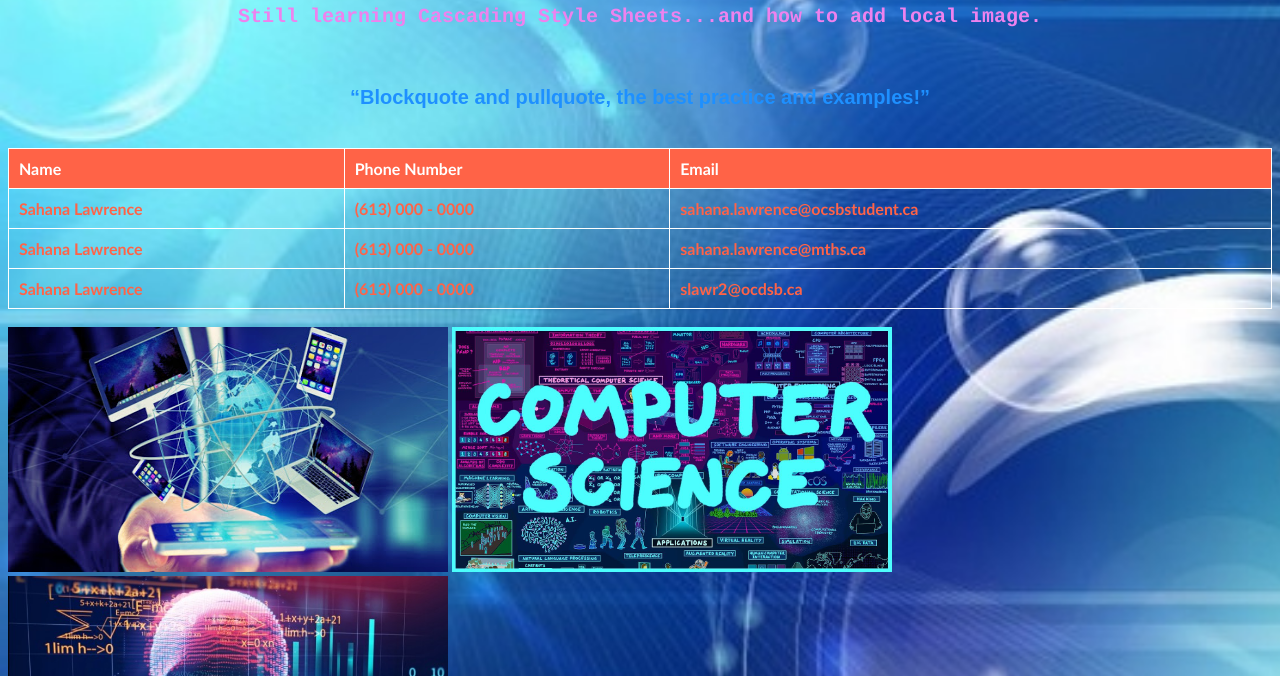
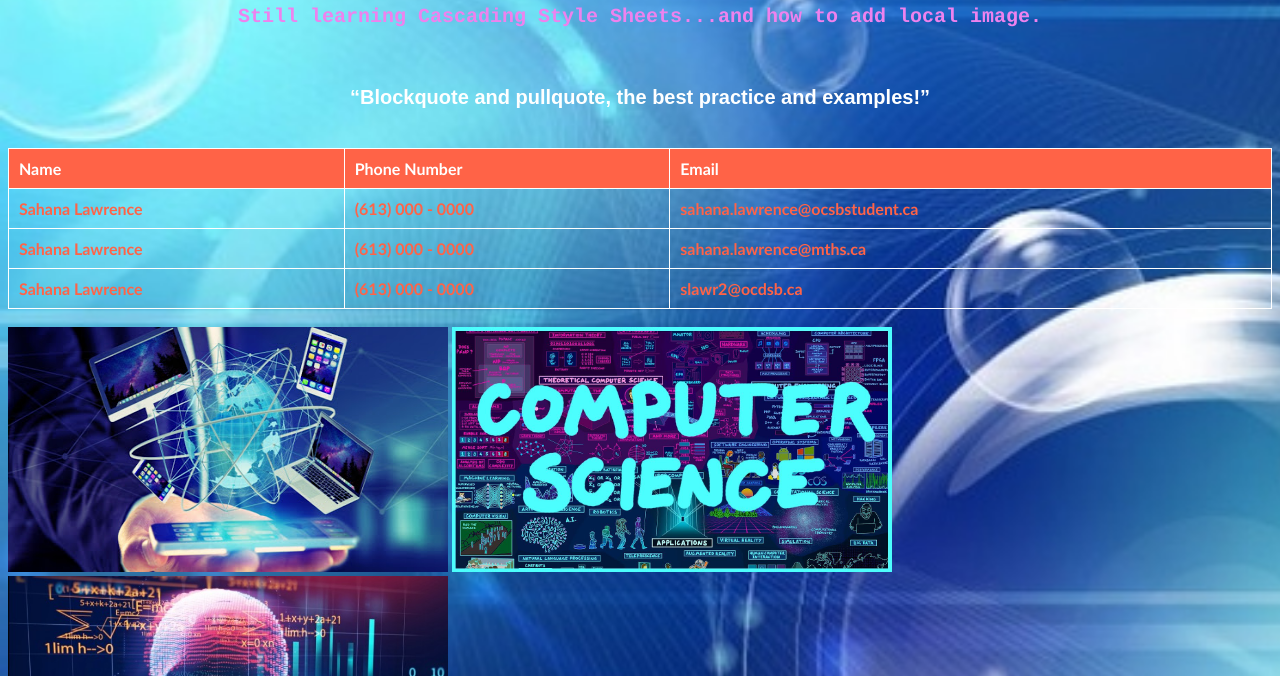
Before and after one commit to Sahana-Lawrence/ICS2O-Unit0-09-HTML, a plain HTML site: page index.html in a window 1280 px wide. Shown: the part 124-800 px from the top of the page. Drawn offline with Linux system fonts and the light colour scheme.

Commit message:
edited files

```diff
--- a/index.html
+++ b/index.html
@@ -7,7 +7,6 @@
     <meta name="author" content="Sahana Lawrence">
     <meta name="viewport" content="width=device-width, initial-scale=1.0">
     <title>My Webpage, With CSS</title>
-
     <link rel="stylesheet" href="index.css">
   </head>
   <body>
@@ -20,7 +19,7 @@
     <br>
     <p>
       <b>
-        <q style="color:DodgerBlue;">Blockquote and pullquote, the best practice and examples!</q>
+        <q>Blockquote and pullquote, the best practice and examples!</q>
       </b>
     </p>
     <br>
```
